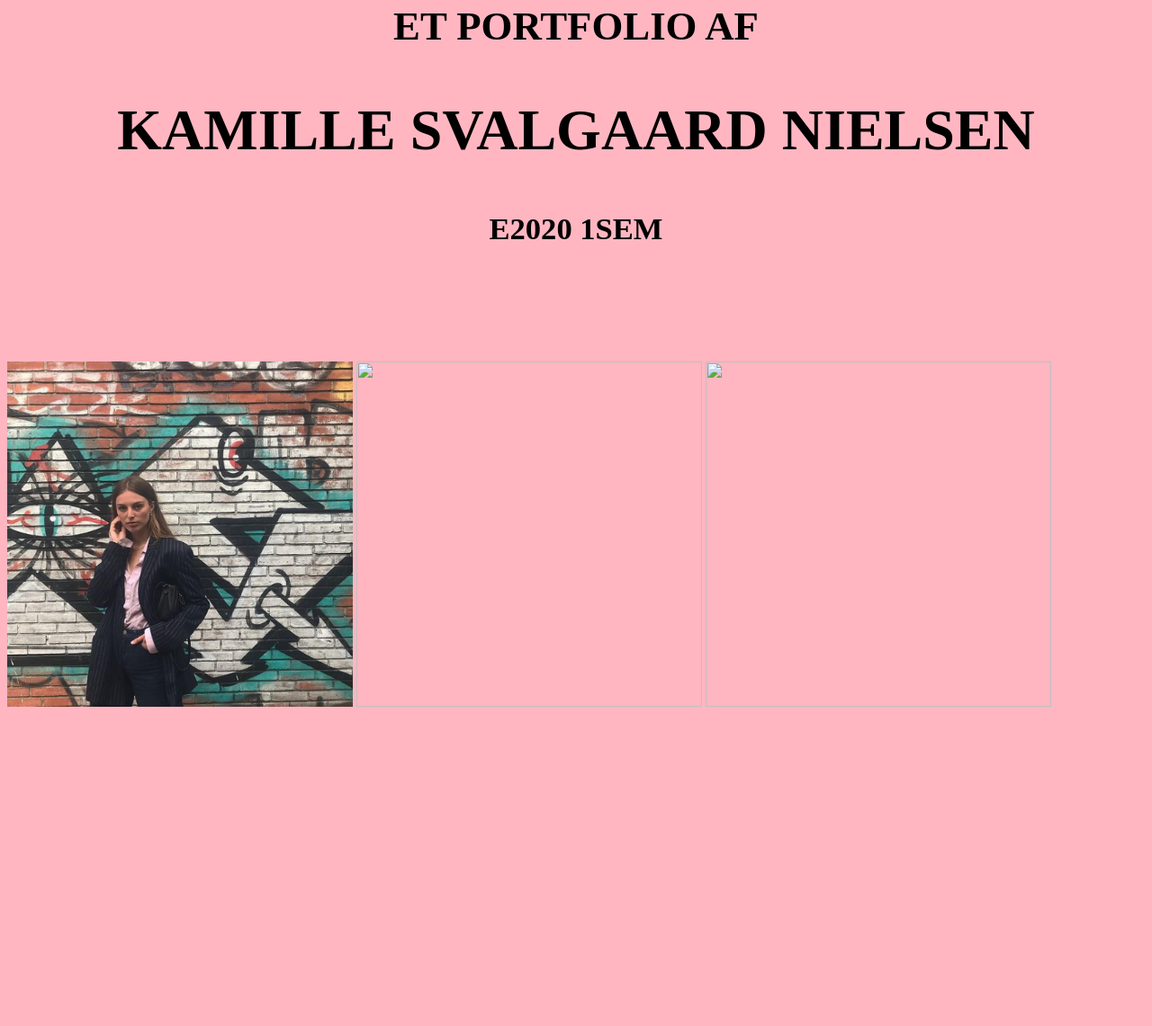
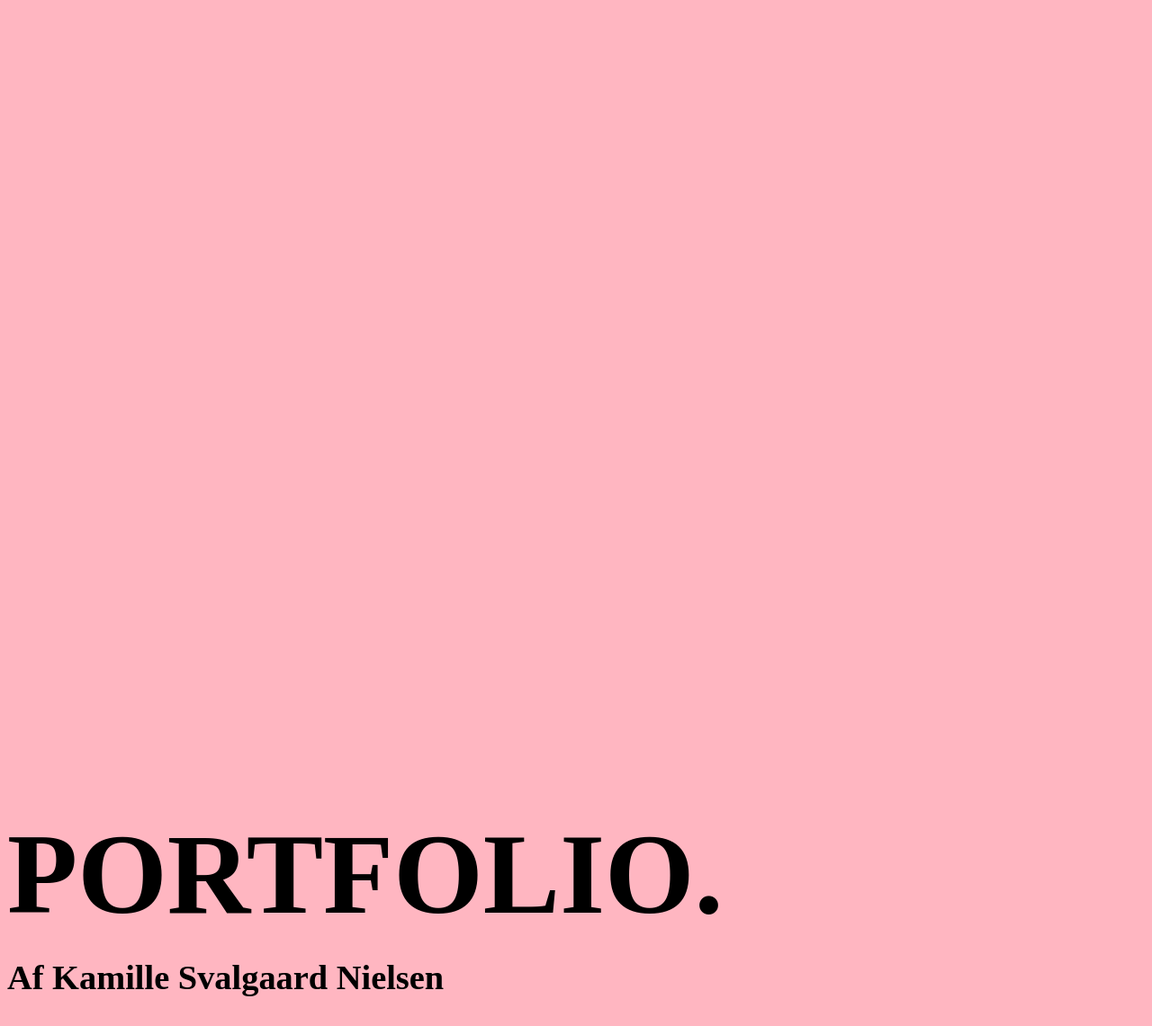
Before and after one commit to Kamillesvalgaard/portfolio, a plain HTML site: page index.html in a window 1280 px wide. Shown: the part 331-1472 px from the top of the page at 90% size. Before the commit the page ends 1129 px from the top, so only its background shows below. Drawn offline with Linux system fonts and the light colour scheme.

Commit message:
med billede

```diff
--- a/index.html
+++ b/index.html
@@ -23,6 +23,9 @@
 
     <header>
         <nav>
+            <a href="index.html">
+                <img src="images/favicon.png" alt="favicon">
+            </a>
             <hr>
             <a href="portfolio.html">Her findes mit <b>portfolio</b>, som jeg har arbejdet meget og hårdt på</a>
             <hr>
@@ -37,14 +40,8 @@
 
     <main>
         <section id="section1">
-            <h2>ET PORTFOLIO AF</h2>
-            <h1>KAMILLE SVALGAARD NIELSEN</h1>
-            <h3>E2020 1SEM</h3>
-        </section>
-        <section id="section2">
-            <img src="images/s1.png" alt="">
-            <img src="" alt="">
-            <img src="" alt="">
+            <h1>PORTFOLIO.</h1>
+            <h2>Af Kamille Svalgaard Nielsen</h2>
         </section>
     </main>
 
--- a/style.css
+++ b/style.css
@@ -3,24 +3,19 @@
 }
 
 #section1 {
-    text-align: center;
-    margin-top: 20vw;
-    margin-bottom: 10vw;
+    text-align: left;
+    margin-top: 90vw;
 }
 
 h1 {
     color: black;
-    font-size: 5vw;
+    font-size: 10vw;
+    margin-bottom: -1vw;
 }
 
 h2 {
     color: black;
-    font-size: 3.5vw;
-}
-
-h3 {
-    color: black;
-    font-size: 2.7vw;
+    font-size: 3vw;
 }
 
 
@@ -48,19 +43,21 @@ nav a {
 }
 
 
+nav img {
+    width: 13vw;
+    height: 13vw;
+}
+
 nav {
     height: 70px;
     width: 100%;
     display: flex;
     flex-direction: row;
-
 }
 
 hr {
     color: black;
-
 }
-
 
 img {
     width: 30vw;
```
Also changed, not shown: 2 other files.
